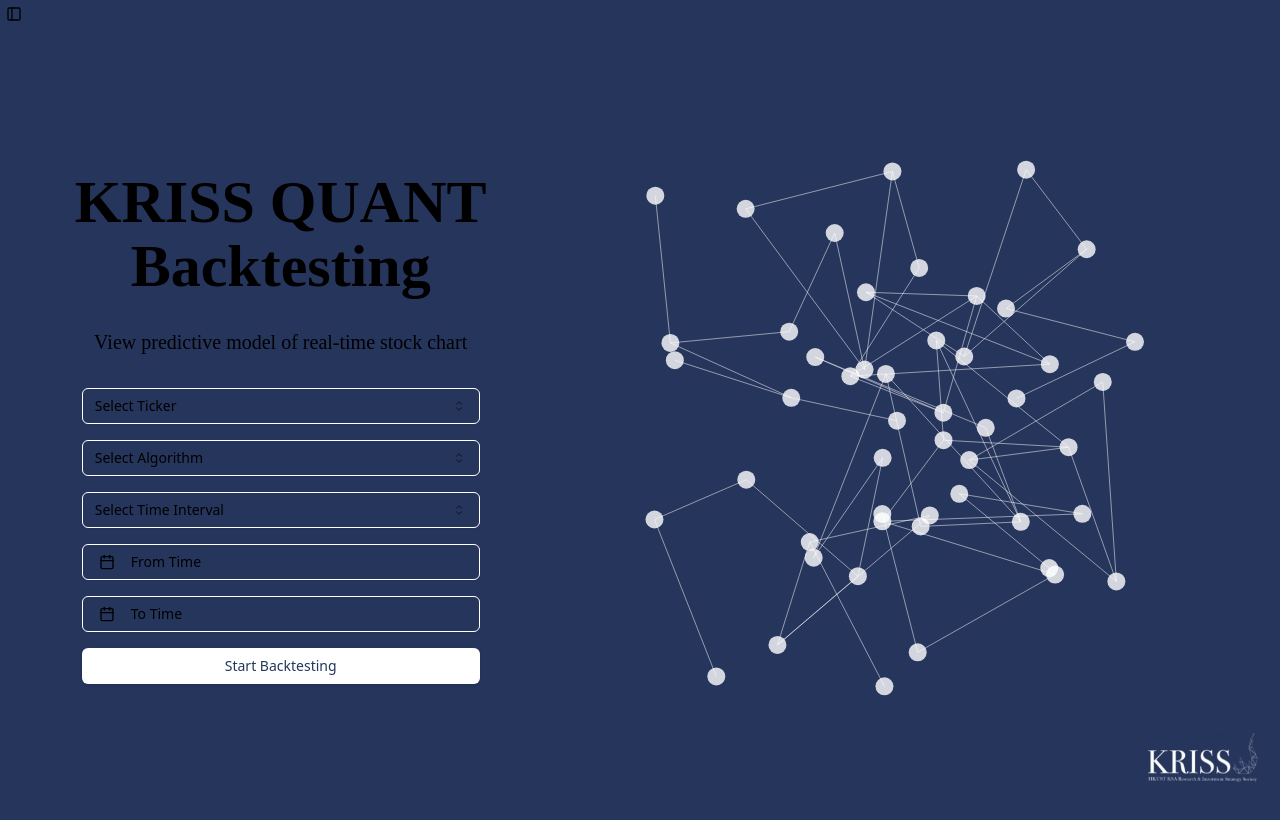
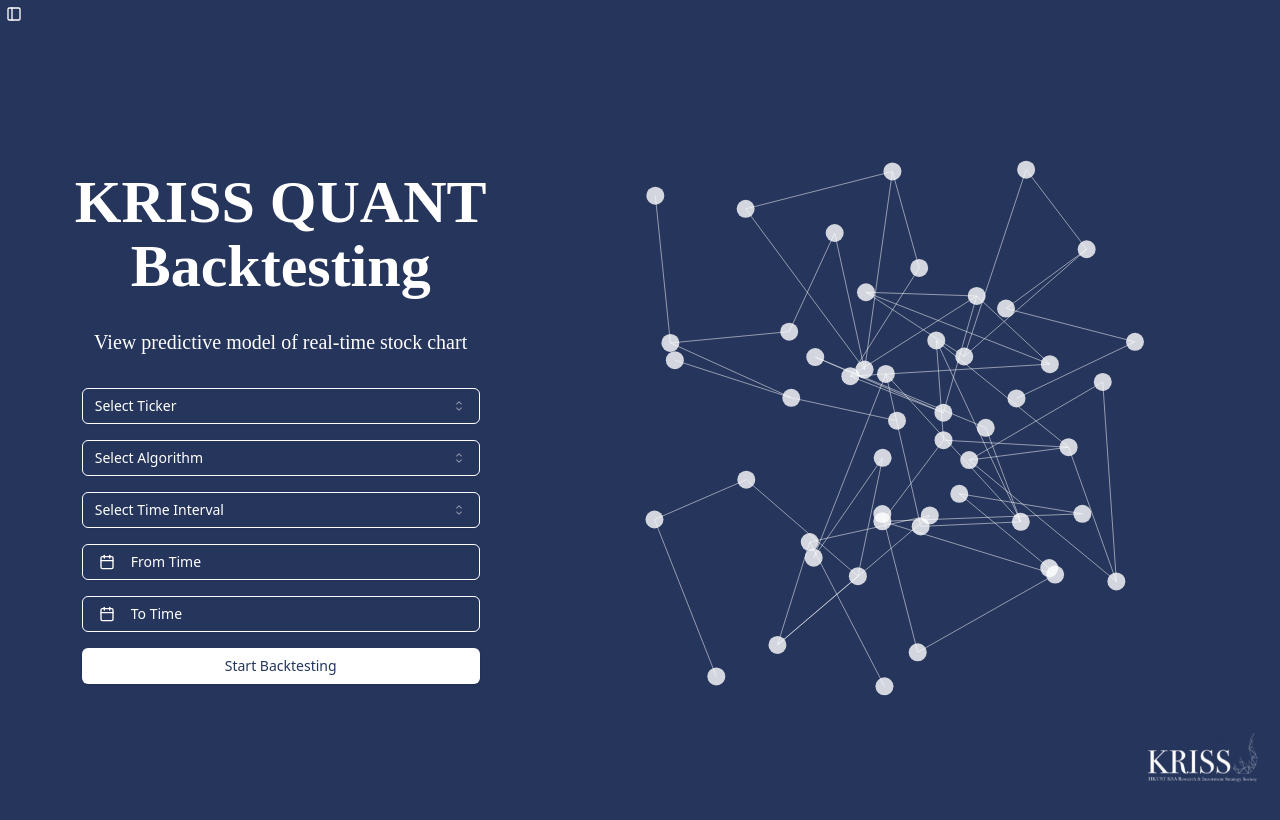
Before and after one commit to KRISS-Quant/quant-2024, a Next.js app: page / in a window 1280 px wide. Shown: the top 820 px of the page. Built offline with nearby package versions, Linux system fonts and the light colour scheme.

Commit message:
minor uifix

```diff
--- a/app/page.tsx
+++ b/app/page.tsx
@@ -3,7 +3,7 @@
 
 export default function Home() {
   return (
-    <div className="flex h-screen">
+    <div className="flex h-screen text-base">
       <div className="grid grid-cols-1 md:grid-cols-12 gap-4 w-full p-8">
         <div className="flex flex-col items-center justify-center md:items-center md:justify-center md:col-span-5">
           <h1 className="text-6xl font-bold mb-1 font-jomolhari">
--- a/components/ui/sidebar.tsx
+++ b/components/ui/sidebar.tsx
@@ -272,7 +272,7 @@
       data-sidebar="trigger"
       variant="ghost"
       size="icon"
-      className={cn("h-7 w-7", className)}
+      className={cn("h-7 w-7 text-base", className)}
       onClick={(event) => {
         onClick?.(event);
         toggleSidebar();
```
